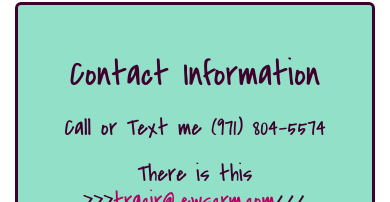
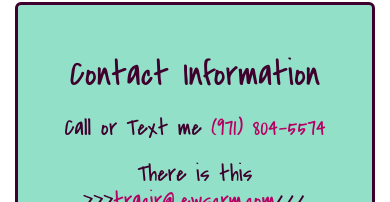
Before and after one commit to tracireed23/finalportfolio, a plain HTML site: page contact.html in a window 390 px wide. Shown: the part 147-349 px from the top of the page. Drawn offline with nearby package versions, Linux system fonts and the light colour scheme.

Commit message:
added phone link

```diff
--- a/contact.html
+++ b/contact.html
@@ -20,7 +20,7 @@
         </ul>
       <div class="jumbotron">
         <h1>Contact Information</h1>
-        <h3>Call or Text me (971) 804-5574 </h3>
+        <h3>Call or Text me <a href="tel:+9718045574">(971) 804-5574</a></h3>
         <h3>There is this >>><a href="mailto:tracir@ewscrm.com">tracir@ewscrm.com</a><<<</h3>
         <h3>OR</h3>
         <h3>You can stalk my <a href="http://www.facebook.com/treed89">Facebook  <img src="img/social-31-facebook.png"></a></h3>
```
